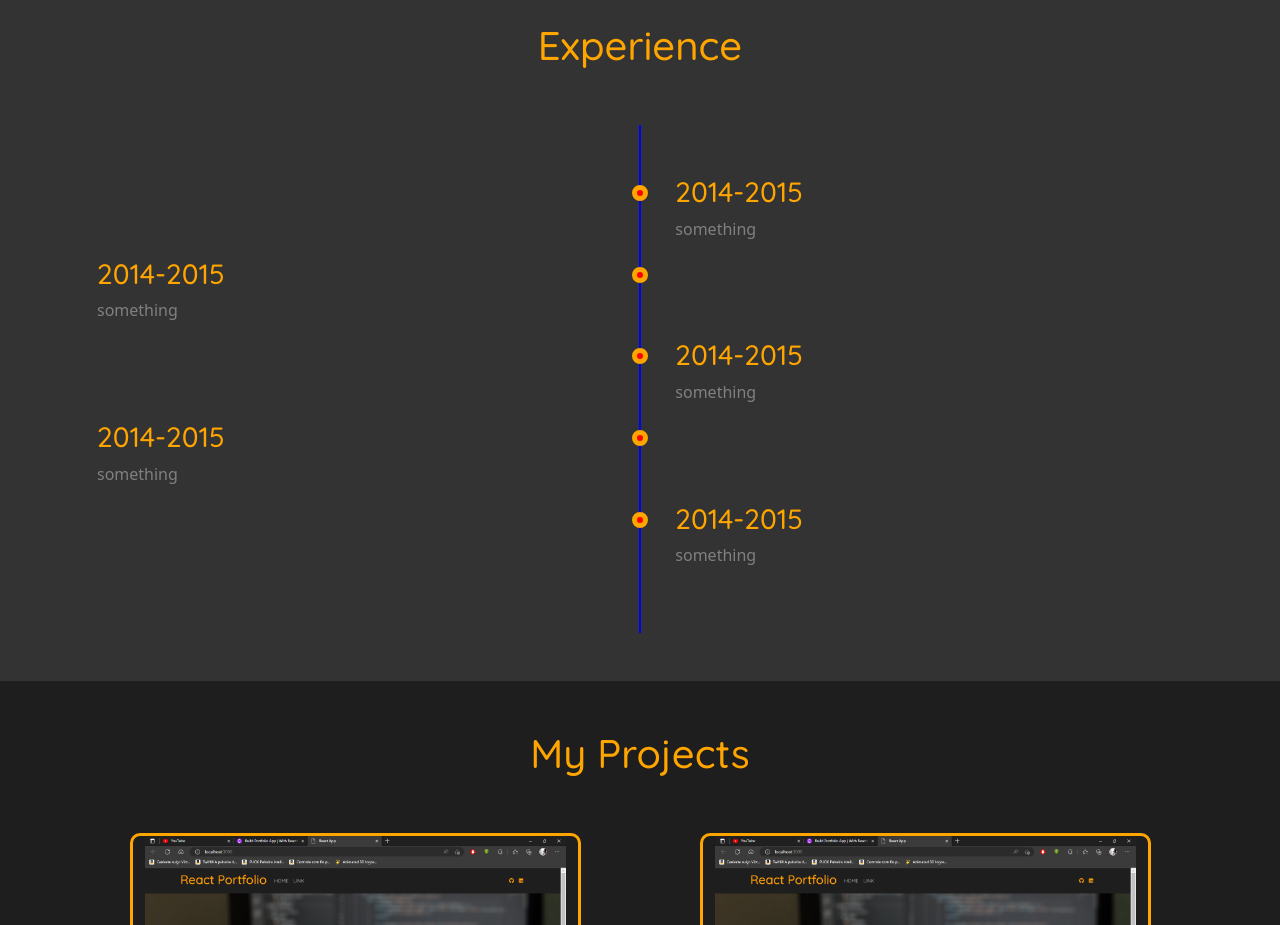
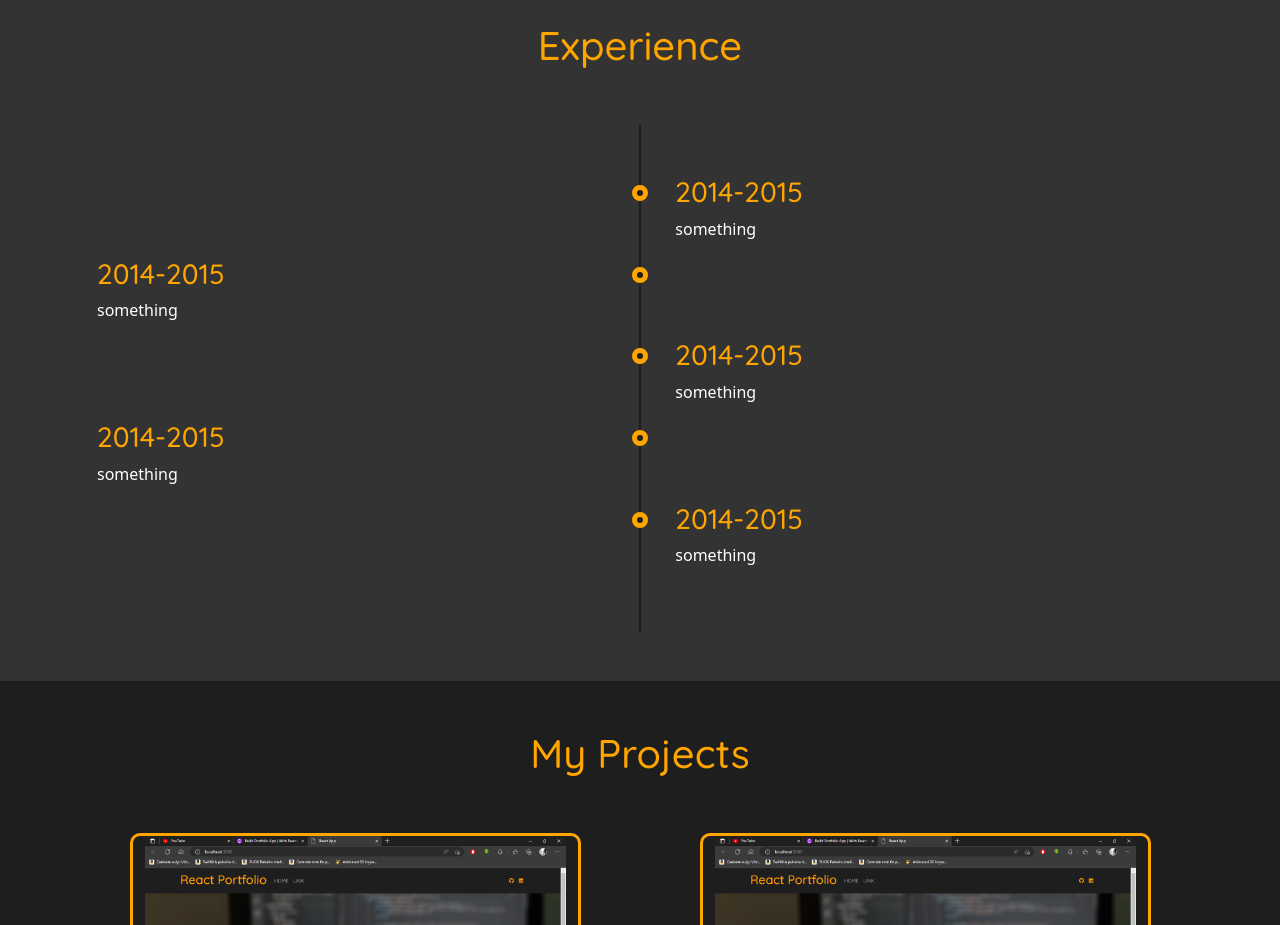
Before and after one commit to fabiomarras-dev/react-portfolio, a React (Create React App) app: page / in a window 1280 px wide. Shown: the part 1500-2425 px from the top of the page. Built offline with nearby package versions, Linux system fonts and the light colour scheme.

Commit message:
fixing popup window

```diff
--- a/src/App.css
+++ b/src/App.css
@@ -164,7 +164,7 @@ h4 {
   margin-left: -0.0625rem;
   width: 0.125rem;
   height: 100%;
-  background: blue;
+  background: #1e1e1e;
   z-index: 1;
 }
 
@@ -190,7 +190,7 @@ h4 {
   border-radius: 50%;
   border: 0.3125rem solid;
   color: orange;
-  background: red;
+  background: #1e1e1e;
   margin-top: 0.625rem;
   z-index: 3;
 }
@@ -198,7 +198,7 @@ h4 {
 .timeline-content {
   width: 95%;
   padding: 0 0.9375rem;
-  color: grey;
+  color: white;
   direction: ltr;
 }
 
@@ -250,6 +250,7 @@ h4 {
 .popup-image {
   width: 45rem;
   padding: 0 0.5rem;
+  height: 17rem;
 }
 
 .popup-text {
```
